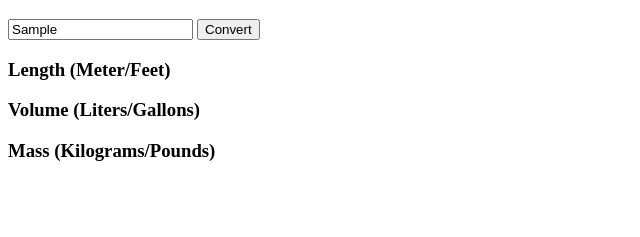
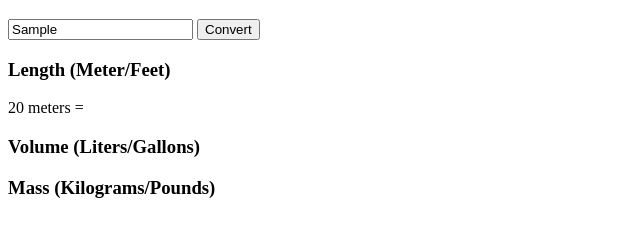
Before and after one commit to LDariusN/Unit-Conversion, a plain HTML site: page index.html in a window 1280 px wide. Both pictures are taken after typing "Sample" into the empty fields and a click on the button "Convert". Shown: the part 61-298 px from the top of the page, without its empty margins (0-640 px from the left). Drawn offline with Linux system fonts and the light colour scheme.

Commit message:
Implementing the logic

```diff
--- a/index.css
+++ b/index.css
@@ -75,7 +75,7 @@ textarea:focus, input:focus {
 
 .style-all {
     background: #273549;
-    margin: 36px 25px;
+    margin: 36px 0 25px 25px;
     width: 500px;
     height: 108px;
     display: flex;
@@ -85,3 +85,9 @@ textarea:focus, input:focus {
     color: #CCC1FF;
     font-size: 20px;
 }
+
+#length {
+    margin: 0;
+    padding: 0;
+
+}
--- a/index.html
+++ b/index.html
@@ -13,8 +13,9 @@
         <button id="convert-btn">Convert</button>
     </div>
     <div id="second-container">
-        <div class="length-container style-all">
+        <div  class="length-container style-all">
             <h3>Length (Meter/Feet)</h3>
+            <p id="length"></p>
         </div>
         <div class="volume-Container style-all">
             <h3>Volume (Liters/Gallons)</h3>
--- a/index.js
+++ b/index.js
@@ -1 +1,5 @@
 const convertBtn = document.getElementById("convert-btn")
+const length = document.getElementById("length")
+convertBtn.addEventListener("click", function (){
+    length.textContent = `20 meters =`
+})
```
